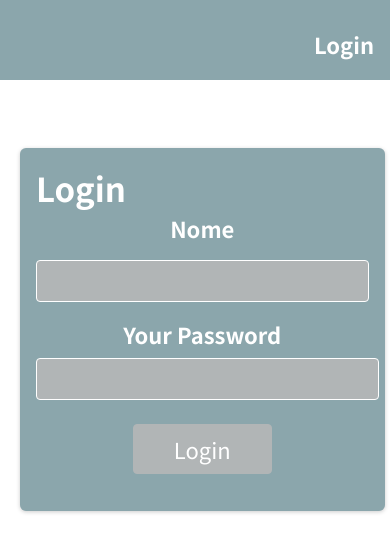
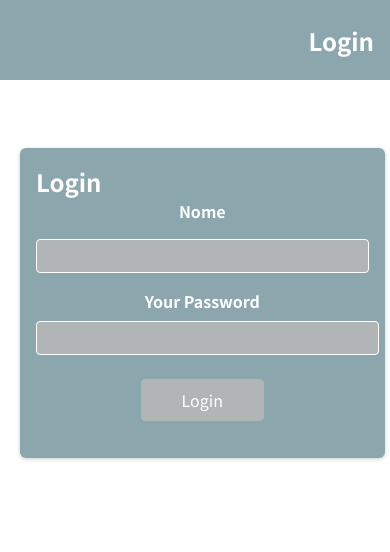
Before and after one commit to eagleet/React-Project, a React (Create React App) app: page /auth in a window 390 px wide. Shown: the top 552 px of the page. Built offline with nearby package versions, Linux system fonts and the light colour scheme.

Commit message:
sidebar font-size remove

```diff
--- a/src/componentes/SideBar.module.css
+++ b/src/componentes/SideBar.module.css
@@ -65,7 +65,7 @@
 
 
 @media screen and (max-width: 950px){
-  div,a {font-size: 22px;}
+
   .icon{
     font-size: 30px;
   }
```
